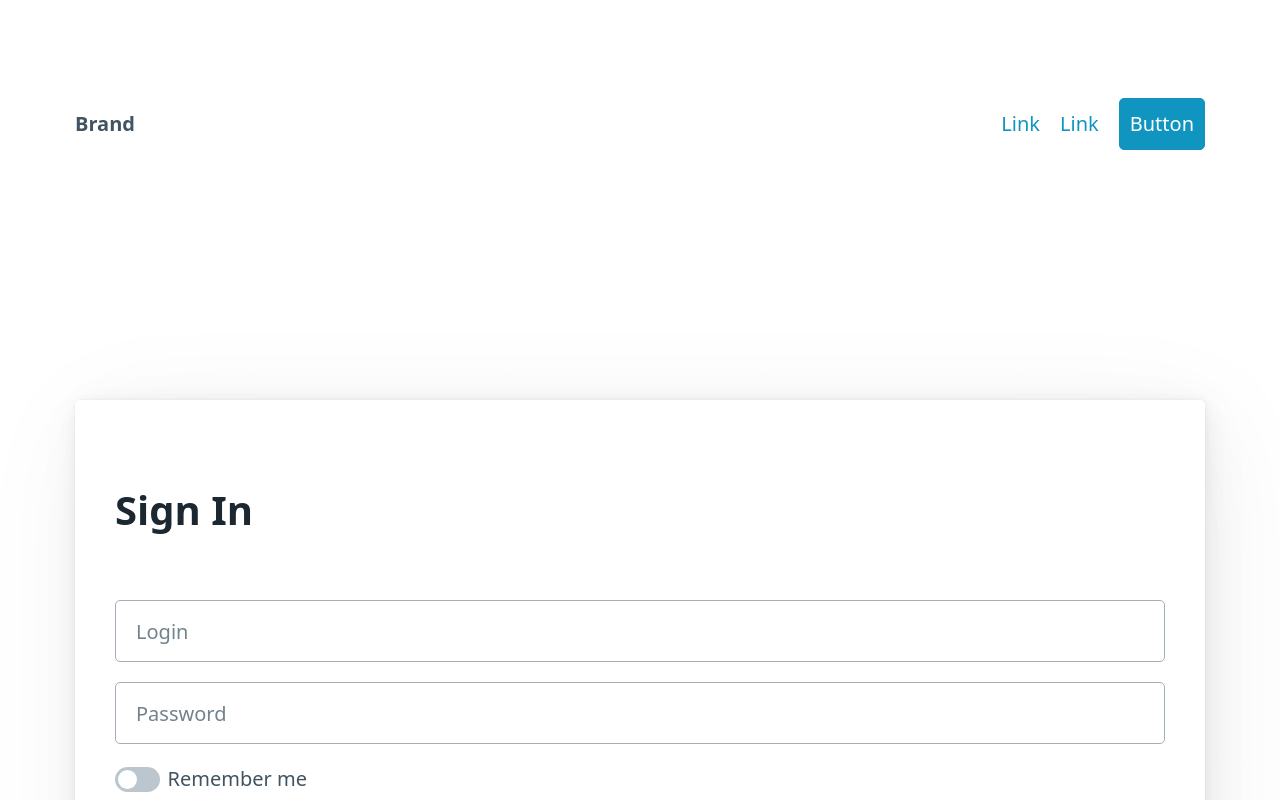
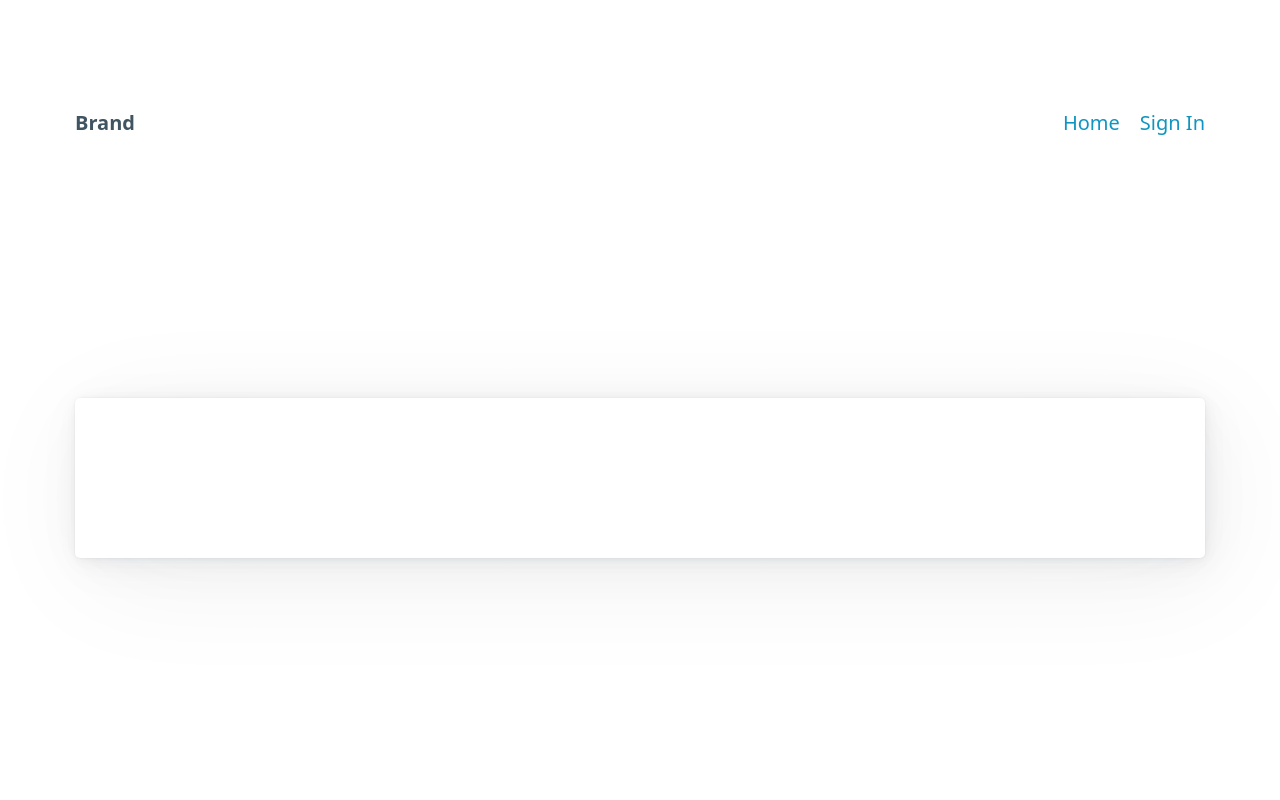
Before and after one commit to nectarinedev/nextjs-picocss-example, a Next.js app: page / in a window 1280 px wide. Shown: the top 800 px of the page. Built offline with nearby package versions, Linux system fonts and the light colour scheme.

Commit message:
main: move signin to own page

```diff
--- a/src/components/Layout/Header.tsx
+++ b/src/components/Layout/Header.tsx
@@ -1,3 +1,5 @@
+import Link from 'next/link';
+
 export default function Header() {
   return (
     <header>
@@ -9,15 +11,10 @@ export default function Header() {
         </ul>
         <ul>
           <li>
-            <a href='#'>Link</a>
+            <Link href='/'>Home</Link>
           </li>
           <li>
-            <a href='#'>Link</a>
-          </li>
-          <li>
-            <a href='#' role='button'>
-              Button
-            </a>
+            <Link href='/signin'>Sign In</Link>
           </li>
         </ul>
       </nav>
--- a/src/pages/index.tsx
+++ b/src/pages/index.tsx
@@ -6,41 +6,7 @@ import PublicLayout from '@/components/Layout/PublicLayout';
 const Home: NextPageWithLayout = () => {
   return (
     <>
-      <article>
-        <h1>Sign In</h1>
-        <form>
-          <input
-            type='text'
-            name='login'
-            placeholder='Login'
-            aria-label='Login'
-            autoComplete='username'
-            required
-          />
-          <input
-            type='password'
-            name='password'
-            placeholder='Password'
-            aria-label='Password'
-            autoComplete='current-password'
-            required
-          />
-          <fieldset>
-            <label htmlFor='remember'>
-              <input
-                type='checkbox'
-                role='switch'
-                id='remember'
-                name='remember'
-              />
-              Remember me
-            </label>
-          </fieldset>
-          <button type='submit' className='contrast'>
-            Login
-          </button>
-        </form>
-      </article>
+      <article></article>
     </>
   );
 };
```
Also changed, not shown: src/pages/signin.tsx (added, +52 -0 lines).
